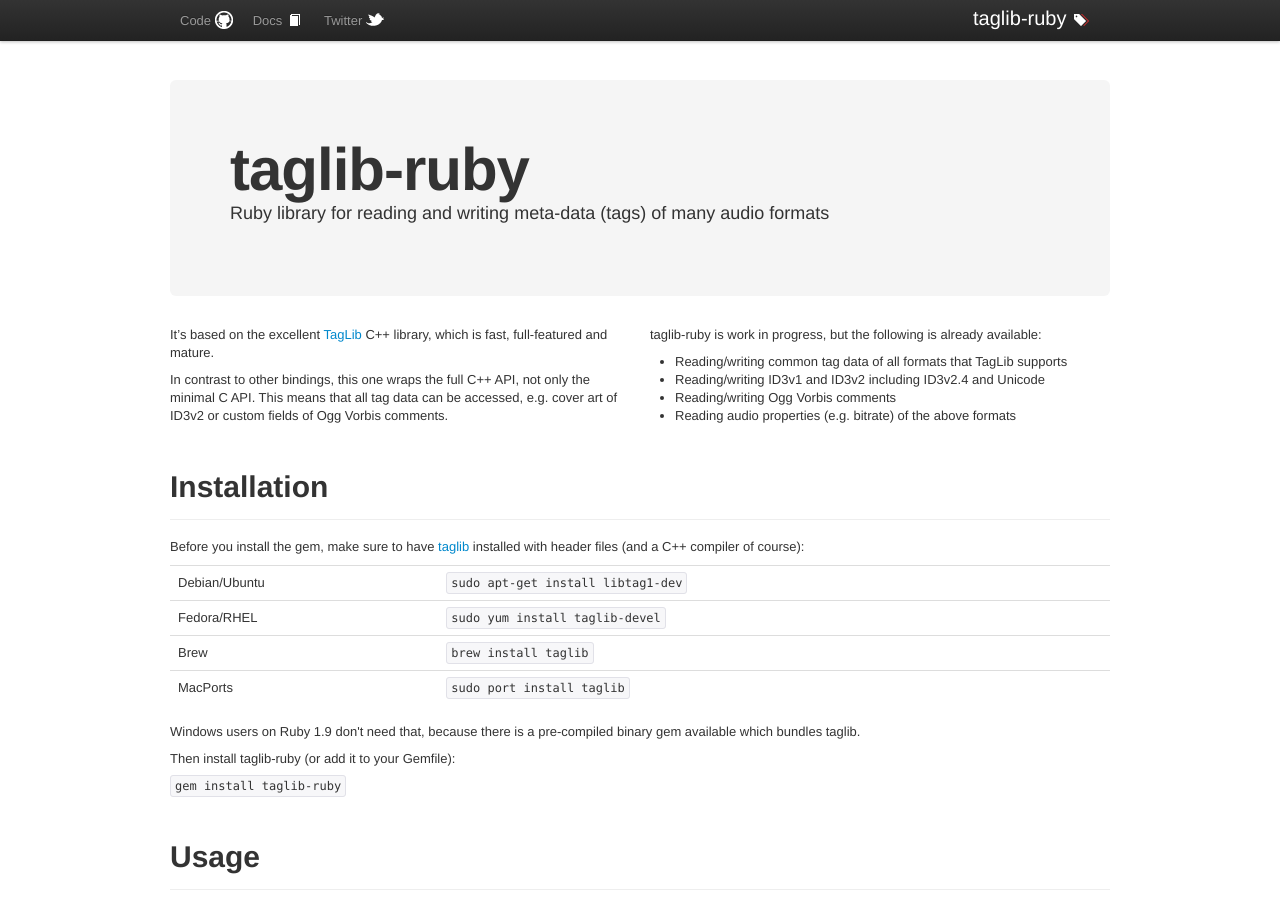
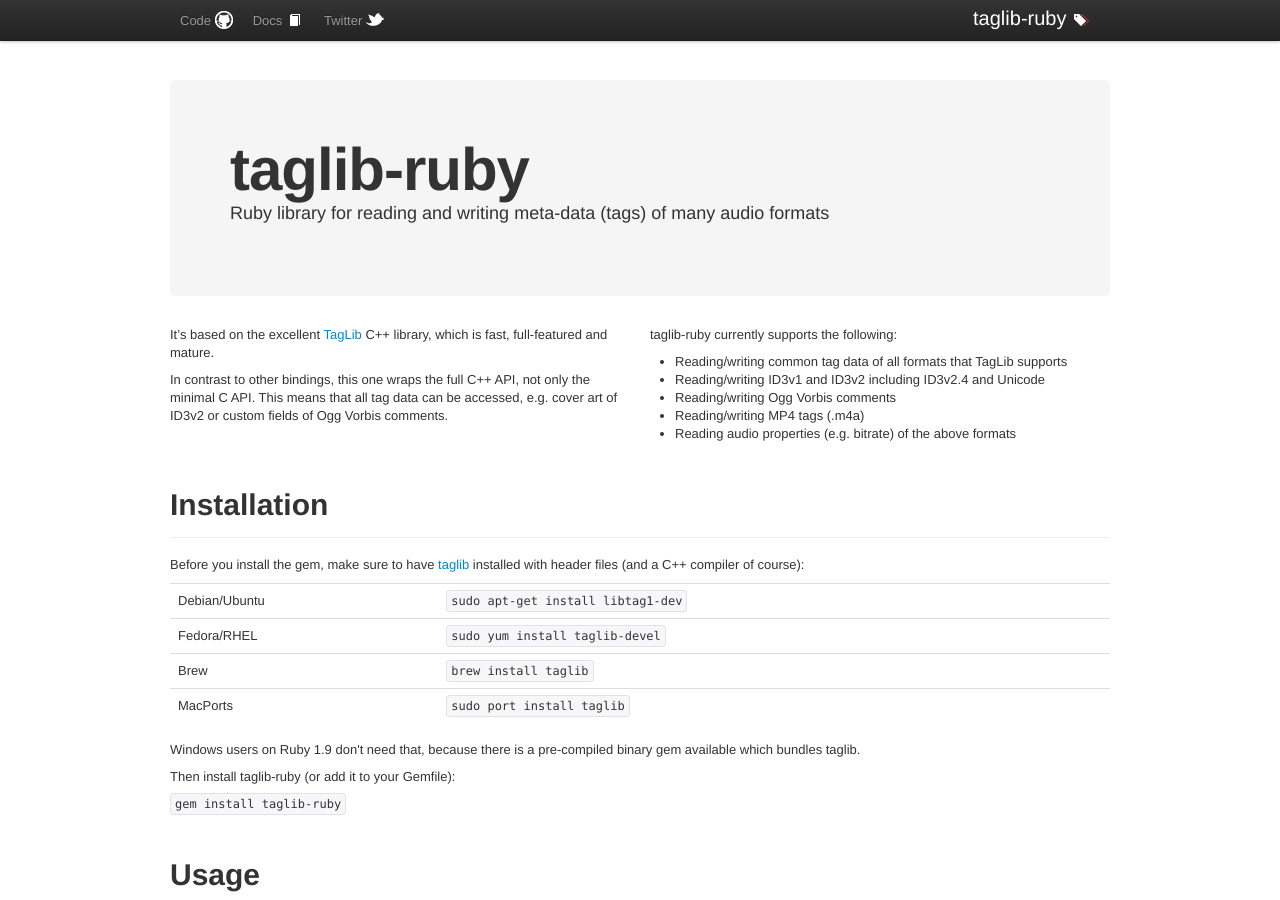
Before and after one commit to robinst/taglib-ruby, a Jekyll site: the page built from index.html, in a window 1280 px wide and 900 px high. Built offline with Jekyll 4.4.1, drawn with Linux system fonts in a browser that asks for light colours; comment, search, counter and statistics services are not loaded.

Commit message:
Mention MP4 support now 0.6.0 is released

```diff
--- a/index.html
+++ b/index.html
@@ -26,12 +26,13 @@
 
   <div class="span6">
     <p>
-      taglib-ruby is work in progress, but the following is already available:
+      taglib-ruby currently supports the following:
     </p>
     <ul>
       <li>Reading/writing common tag data of all formats that TagLib supports</li>
       <li>Reading/writing ID3v1 and ID3v2 including ID3v2.4 and Unicode</li>
       <li>Reading/writing Ogg Vorbis comments</li>
+      <li>Reading/writing MP4 tags (.m4a)</li>
       <li>Reading audio properties (e.g. bitrate) of the above formats</li>
     </ul>
   </div>
```
